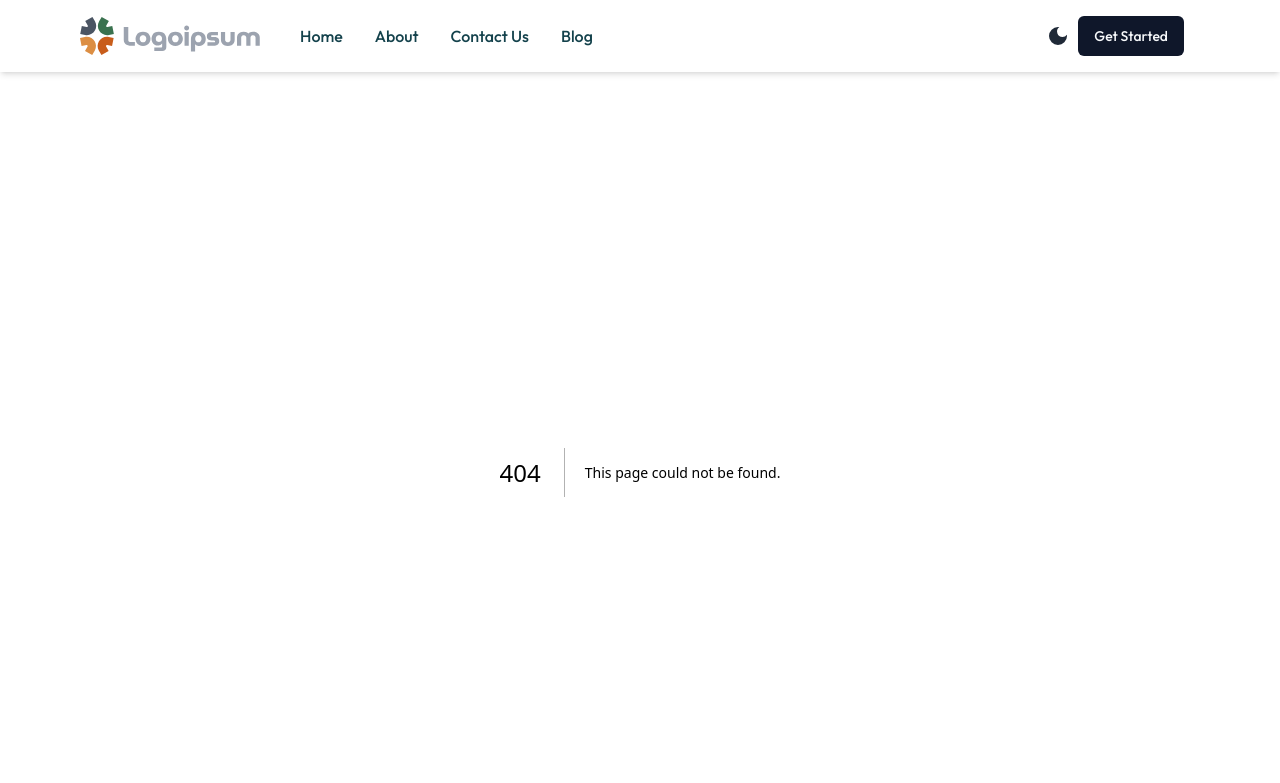
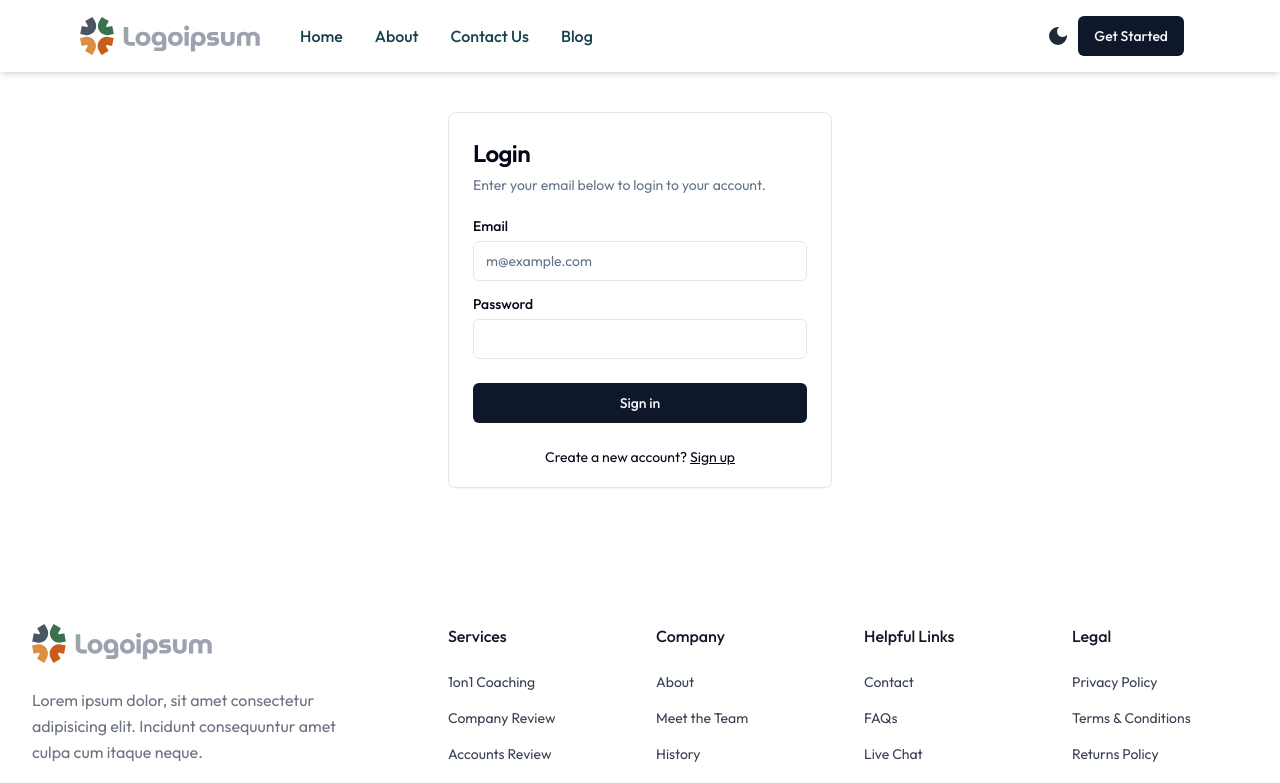
Before and after one commit to imabuzerkhan/doctor-appoinment-app, a Next.js app: page /login in a window 1280 px wide. Before the commit this address had no page. Shown: the top 783 px of the page. Built offline with nearby package versions, Linux system fonts and the light colour scheme.

Commit message:
completed sinup form

```diff
--- a/src/_components/Header.jsx
+++ b/src/_components/Header.jsx
@@ -50,7 +50,7 @@ const Header = () => {
         </div>
         <div className="flex items-center justify-center gap-2 px-4 ">
           <DarkMode />
-        <Link href='Singup' >  <Button>Get Started</Button></Link>
+        <Link href='/singup' >  <Button>Get Started</Button></Link>
           <div className="md:hidden ml-2 ">
           {!toggle ? <HiMenuAlt3 onClick={Toggle} className="text-black dark:text-white text-[22px]" />
             : <HiOutlineX onClick={Toggle} className="text-black dark:text-white text-[22px]" />}
--- a/src/_components/Login.jsx
+++ b/src/app/login/page.jsx
@@ -7,14 +7,15 @@ import {
   CardHeader,
   CardTitle,
 } from "@/components/ui/card"
+import Link from "next/link"
 import { Input } from "@/components/ui/input"
 import { Label } from "@/components/ui/label"
-export function LoginForm() {
+ function LoginForm() {
   return (
-    <Card className="w-full max-w-sm">
+    <Card className="w-full max-w-sm mx-auto my-10 dark:bg-[#1F2937] ">
       <CardHeader>
         <CardTitle className="text-2xl">Login</CardTitle>
-        <CardDescription>
+        <CardDescription className="dark:text-white" >
           Enter your email below to login to your account.
         </CardDescription>
       </CardHeader>
@@ -24,13 +25,22 @@ export function LoginForm() {
           <Input id="email" type="email" placeholder="m@example.com" required />
         </div>
         <div className="grid gap-2">
-          <Label htmlFor="password">Password</Label>
-          <Input id="password" type="password" required />
+          <Label htmlFor="password  "  >Password</Label>
+          <Input id="password"  type="password" required />
         </div>
       </CardContent>
       <CardFooter>
         <Button className="w-full">Sign in</Button>
       </CardFooter>
+
+        <div className="mb-5 text-center text-sm">
+        Create a new account?{" "}
+          <Link href="./singup" className="underline">
+            Sign up
+          </Link>
+        </div>
     </Card>
   )
 }
+
+export default LoginForm
--- a/src/_components/Singup.jsx
+++ b/src/app/singup/page.jsx
@@ -9,12 +9,12 @@ import {
 } from "@/components/ui/card"
 import { Input } from "@/components/ui/input"
 import { Label } from "@/components/ui/label"
-export function LoginForm() {
+ function LoginForm() {
   return (
-    <Card className="mx-auto max-w-sm">
+    <Card className="mx-auto max-w-sm my-10 dark:bg-[#1F2937] ">
       <CardHeader>
         <CardTitle className="text-xl">Sign Up</CardTitle>
-        <CardDescription>
+        <CardDescription className="dark:text-white" >
           Enter your information to create an account
         </CardDescription>
       </CardHeader>
@@ -46,13 +46,13 @@ export function LoginForm() {
           <Button type="submit" className="w-full">
             Create an account
           </Button>
-          <Button variant="outline" className="w-full">
+          <Button  className="w-full bg-white ">
             Sign up with GitHub
           </Button>
         </div>
         <div className="mt-4 text-center text-sm">
           Already have an account?{" "}
-          <Link href="./Login" className="underline">
+          <Link href="./login" className="underline">
             Sign in
           </Link>
         </div>
@@ -60,3 +60,5 @@ export function LoginForm() {
     </Card>
   )
 }
+
+export default LoginForm
--- /dev/null
+++ b/src/components/ui/card.jsx
@@ -0,0 +1,53 @@
+import * as React from "react"
+
+import { cn } from "@/lib/utils"
+
+const Card = React.forwardRef(({ className, ...props }, ref) => (
+  <div
+    ref={ref}
+    className={cn(
+      "rounded-lg border border-slate-200 bg-white text-slate-950 shadow-sm dark:border-slate-800 dark:bg-slate-950 dark:text-slate-50",
+      className
+    )}
+    {...props} />
+))
+Card.displayName = "Card"
+
+const CardHeader = React.forwardRef(({ className, ...props }, ref) => (
+  <div
+    ref={ref}
+    className={cn("flex flex-col space-y-1.5 p-6", className)}
+    {...props} />
+))
+CardHeader.displayName = "CardHeader"
+
+const CardTitle = React.forwardRef(({ className, ...props }, ref) => (
+  <h3
+    ref={ref}
+    className={cn("text-2xl font-semibold leading-none tracking-tight", className)}
+    {...props} />
+))
+CardTitle.displayName = "CardTitle"
+
+const CardDescription = React.forwardRef(({ className, ...props }, ref) => (
+  <p
+    ref={ref}
+    className={cn("text-sm text-slate-500 dark:text-slate-400", className)}
+    {...props} />
+))
+CardDescription.displayName = "CardDescription"
+
+const CardContent = React.forwardRef(({ className, ...props }, ref) => (
+  <div ref={ref} className={cn("p-6 pt-0", className)} {...props} />
+))
+CardContent.displayName = "CardContent"
+
+const CardFooter = React.forwardRef(({ className, ...props }, ref) => (
+  <div
+    ref={ref}
+    className={cn("flex items-center p-6 pt-0", className)}
+    {...props} />
+))
+CardFooter.displayName = "CardFooter"
+
+export { Card, CardHeader, CardFooter, CardTitle, CardDescription, CardContent }
```
